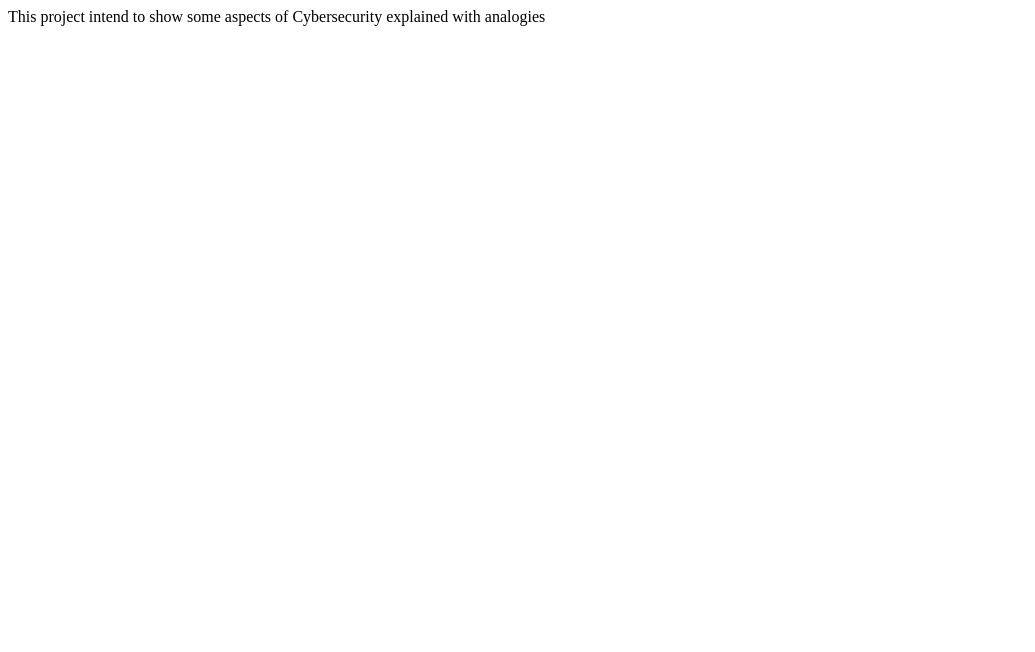
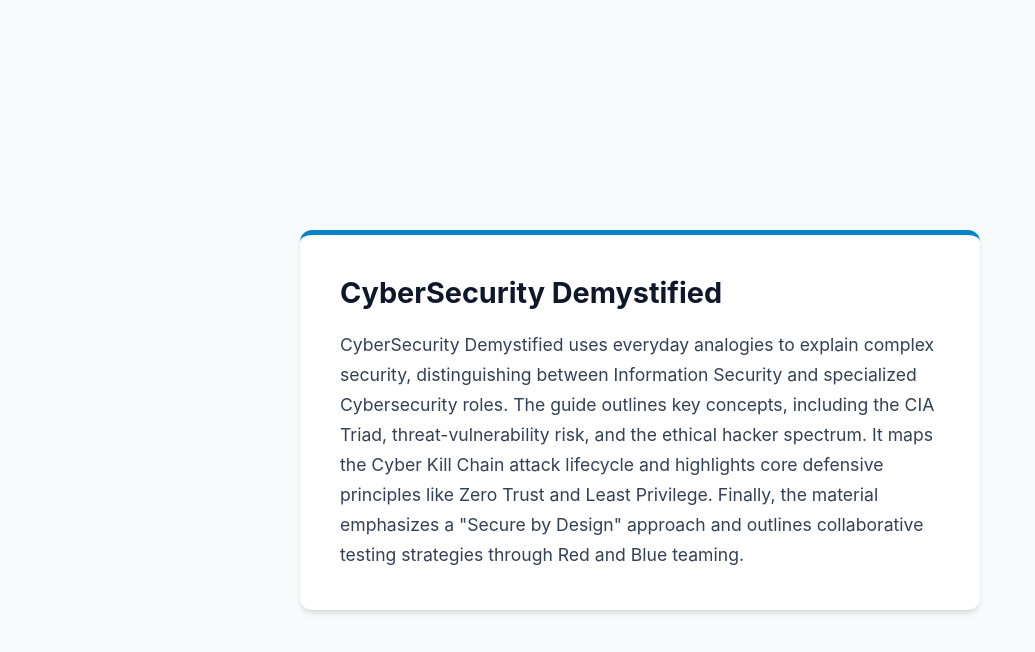
Before and after one commit to mbastida43/cybersecuritydesmistified, a plain HTML site: page index.html in a window 1280 px wide. Shown: the whole page, without its empty margins (0-1035 px from the left). Drawn offline with Linux system fonts and the light colour scheme.

Commit message:
Create index.html with CyberSecurity content
Added HTML structure and styling for the CyberSecurity overview page.

```diff
--- a/index.html
+++ b/index.html
@@ -1 +1,49 @@
-This project intend to show some aspects of Cybersecurity explained with analogies
+<!DOCTYPE html>
+<html lang="en">
+<head>
+    <meta charset="UTF-8">
+    <meta name="viewport" content="width=device-width, initial-scale=1.0">
+    <title>CyberSecurity Demystified - Overview</title>
+    <style>
+        body {
+            font-family: -apple-system, BlinkMacSystemFont, "Segoe UI", Roboto, Helvetica, Arial, sans-serif;
+            background-color: #f8fafc;
+            color: #0f172a;
+            display: flex;
+            justify-content: center;
+            align-items: center;
+            min-height: 100vh;
+            margin: 0;
+            padding: 20px;
+        }
+        .card {
+            background-color: #ffffff;
+            padding: 40px;
+            border-radius: 12px;
+            box-shadow: 0 4px 6px -1px rgb(0 0 0 / 0.1), 0 2px 4px -2px rgb(0 0 0 / 0.1);
+            max-width: 600px;
+            border-top: 5px solid #0284c7;
+        }
+        h1 {
+            font-size: 1.8rem;
+            color: #0f172a;
+            margin-top: 0;
+            margin-bottom: 20px;
+        }
+        p {
+            font-size: 1.1rem;
+            line-height: 1.7;
+            color: #334155;
+            margin: 0;
+        }
+    </style>
+</head>
+<body>
+
+    <div class="card">
+        <h1>CyberSecurity Demystified</h1>
+        <p>CyberSecurity Demystified uses everyday analogies to explain complex security, distinguishing between Information Security and specialized Cybersecurity roles. The guide outlines key concepts, including the CIA Triad, threat-vulnerability risk, and the ethical hacker spectrum. It maps the Cyber Kill Chain attack lifecycle and highlights core defensive principles like Zero Trust and Least Privilege. Finally, the material emphasizes a "Secure by Design" approach and outlines collaborative testing strategies through Red and Blue teaming.</p>
+    </div>
+
+</body>
+</html>
```
